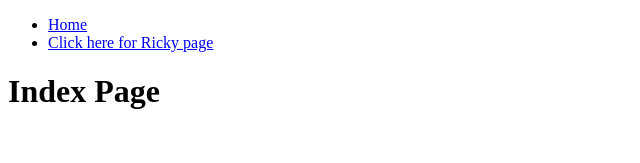
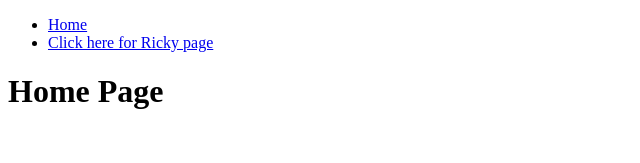
Before and after one commit to rickypowell/hello-nextjs, a Next.js app: page / in a window 1280 px wide. Shown: the top 163 px of the page, without its empty margins (0-640 px from the left). Built offline with nearby package versions, Linux system fonts and the light colour scheme.

Commit message:
updated index page title

```diff
--- a/pages/index.tsx
+++ b/pages/index.tsx
@@ -3,7 +3,7 @@ import Link from "next/link";
 export default function Home() {
   return (
     <div>
-      <h1>Index Page</h1>
+      <h1>Home Page</h1>
     </div>
   );
 }
```
